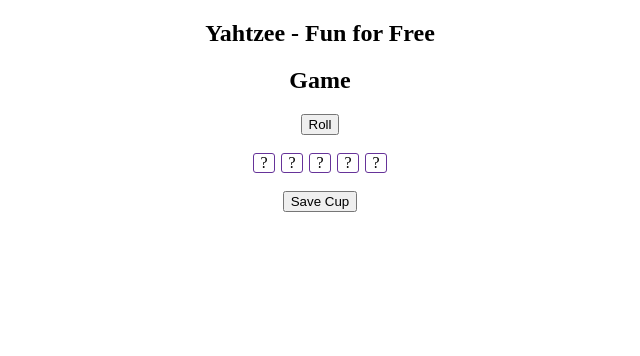
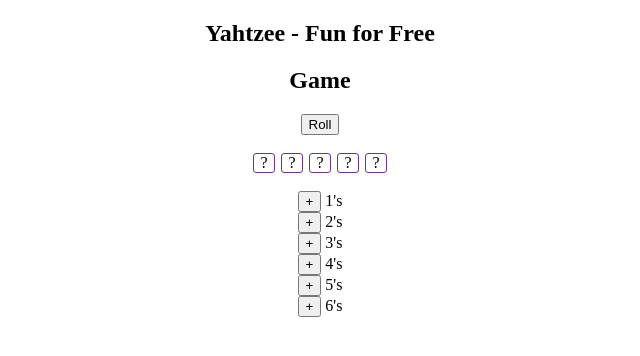
Before and after one commit to andydlindsay/yahtzee, a React (Create React App) app in the folder client/: page / in a window 1280 px wide. Shown: the top 356 px of the page, without its empty margins (320-960 px from the left). Built offline with nearby package versions, Linux system fonts and the light colour scheme.

Commit message:
sets can be assigned to certain scores

```diff
--- a/client/src/components/Game.jsx
+++ b/client/src/components/Game.jsx
@@ -11,6 +11,52 @@ const Game = () => {
   const [kept, setKept] = React.useState([]);
   const [saved, setSaved] = React.useState([]);
   const [numRolls, setNumRolls] = React.useState(initialRollCount);
+  const [scores, setScores] = React.useState({
+    'ones': {
+      name: `1's`,
+      target: [1],
+      score: 0,
+      setId: null
+    },
+    'twos': {
+      name: `2's`,
+      target: [2],
+      score: 0,
+      setId: null
+    },
+    'threes': {
+      name: `3's`,
+      target: [3],
+      score: 0,
+      setId: null
+    },
+    'fours': {
+      name: `4's`,
+      target: [4],
+      score: 0,
+      setId: null
+    },
+    'fives': {
+      name: `5's`,
+      target: [5],
+      score: 0,
+      setId: null
+    },
+    'sixes': {
+      name: `6's`,
+      target: [6],
+      score: 0,
+      setId: null
+    },
+  });
+
+  const showScores = () => {
+    const output = [];
+    for (const key in scores) {
+      output.push([key, scores[key]]);
+    }
+    return output;
+  };
 
   const rollDice = () => {
     if (numRolls <= 2) {
@@ -43,12 +89,23 @@ const Game = () => {
     return kept.includes(index);
   };
 
+  const onSelectScore = (key) => {
+    const newSaved = saveCup();
+    setScores(prev => ({...prev, [key]: {...prev[key], setId: newSaved.length - 1}}));
+  };
+
   const saveCup = () => {
     const newSaved = [...saved, cup];
     setSaved(newSaved);
     setCup(initialCup);
     setKept([]);
     setNumRolls(initialRollCount);
+    return newSaved;
+  };
+
+  const showSaved = (id) => {
+    console.log('saved:', saved[id]);
+    return saved[id].map((d, index) => (<Die key={index} value={d}/>));
   };
 
   return (
@@ -70,22 +127,35 @@ const Game = () => {
           />
         )) }
       </div>
-      <div>
+      {/* <div>
         <button
           onClick={saveCup}
         >Save Cup</button>
-      </div>
-      <div className="saved-rolls">
-        { saved.map(set => {
+      </div> */}
+      {/* <div className="saved-rolls">
+        { saved.map((set, i) => {
           return (
-            <div>
-              { set.map(d => (
-                <Die
+            <div key={i}>
+              { set.map((d, index) => (
+                <Die key={index}
                   value={d}
                 />
               )) }
             </div>
           )
+        }) }
+      </div> */}
+      <div className="scores">
+        { showScores().map(([key, score]) => {
+          return (
+            <div key={key}>
+              <button
+                onClick={() => onSelectScore(key)}
+              >+</button>
+              <span> {score.name}</span>
+              { score.setId !== null ? showSaved(score.setId) : null }
+            </div>
+          );
         }) }
       </div>
     </div>
```
